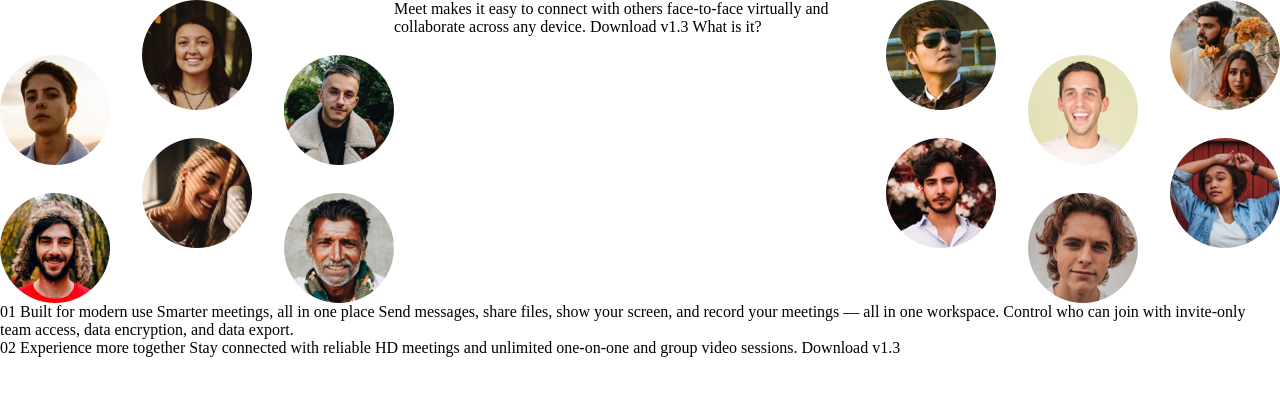
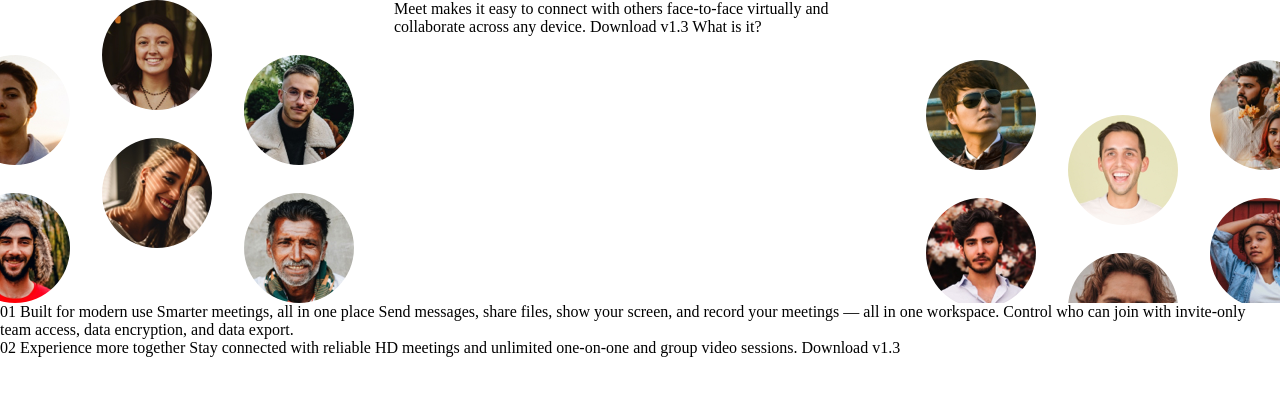
Before and after one commit to aleknovkovski/FEM-meet-landing-page, a plain HTML site: page working/index.html in a window 1280 px wide. Drawn offline with Linux system fonts and the light colour scheme.

Commit message:
Position offset hero images

```diff
--- a/working/index.css
+++ b/working/index.css
@@ -2,10 +2,19 @@
     margin: 0;
 }
 
-main {
+.hero {
     overflow: hidden;
-}
-.hero {
     width: 100vw;
     display: flex;
 }
+
+.hero-image-left {
+    position: relative;
+    left: -40px;
+}
+
+.hero-image-right {
+    position: relative;
+    right: -40px;
+    top: 60px
+}
--- a/working/index.html
+++ b/working/index.html
@@ -11,14 +11,14 @@
 <body>
 <main>
     <div class="hero">
-        <img src="./assets/desktop/image-hero-left.png" alt="">
+        <img src="./assets/desktop/image-hero-left.png" alt="" class="hero-image-left">
         <div class="hero-content-box">
             Meet makes it easy to connect with others face-to-face virtually and collaborate across any device.
 
             Download v1.3
             What is it?
         </div>
-        <img src="./assets/desktop/image-hero-right.png" alt="">
+        <img src="./assets/desktop/image-hero-right.png" alt="" class="hero-image-right">
     </div>
     <div>
         01
```
